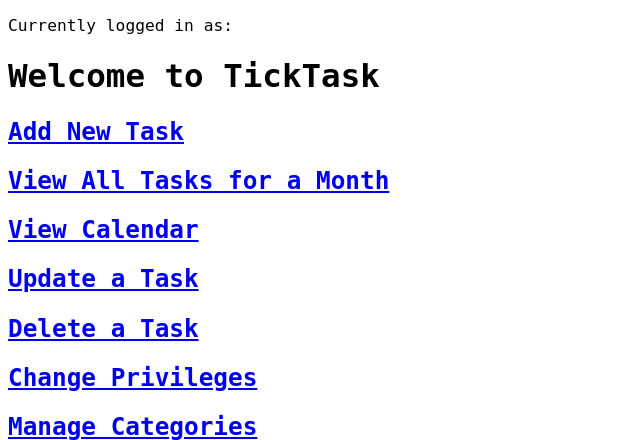
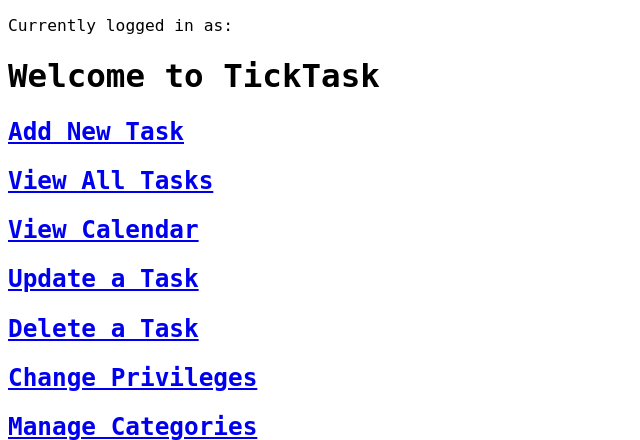
Before and after one commit to amm18z/Python-Flask-Trask-Tracking-Web-App, a Flask app: page /home in a window 1280 px wide. Shown: the top 440 px of the page, without its empty margins (0-640 px from the left). Run offline with Flask 3, Linux system fonts and the light colour scheme.

Commit message:
changed index

```diff
--- a/ParallelProj/templates/index.html
+++ b/ParallelProj/templates/index.html
@@ -12,7 +12,7 @@
     <body>
         <h1>Welcome to TickTask</h1>
         <h2><a href="/newtask">Add New Task</a></h2>
-        <h2><a href="/listtask/a/id">View All Tasks for a Month</a></h2>
+        <h2><a href="/listtask/a/id">View All Tasks</a></h2>
         <h2><a href="/calendar">View Calendar</a></h2>
         <h2><a href="/updateTaskPage">Update a Task </a></h2>
         <h2><a href="/deletetask">Delete a Task</a></h2>
```
